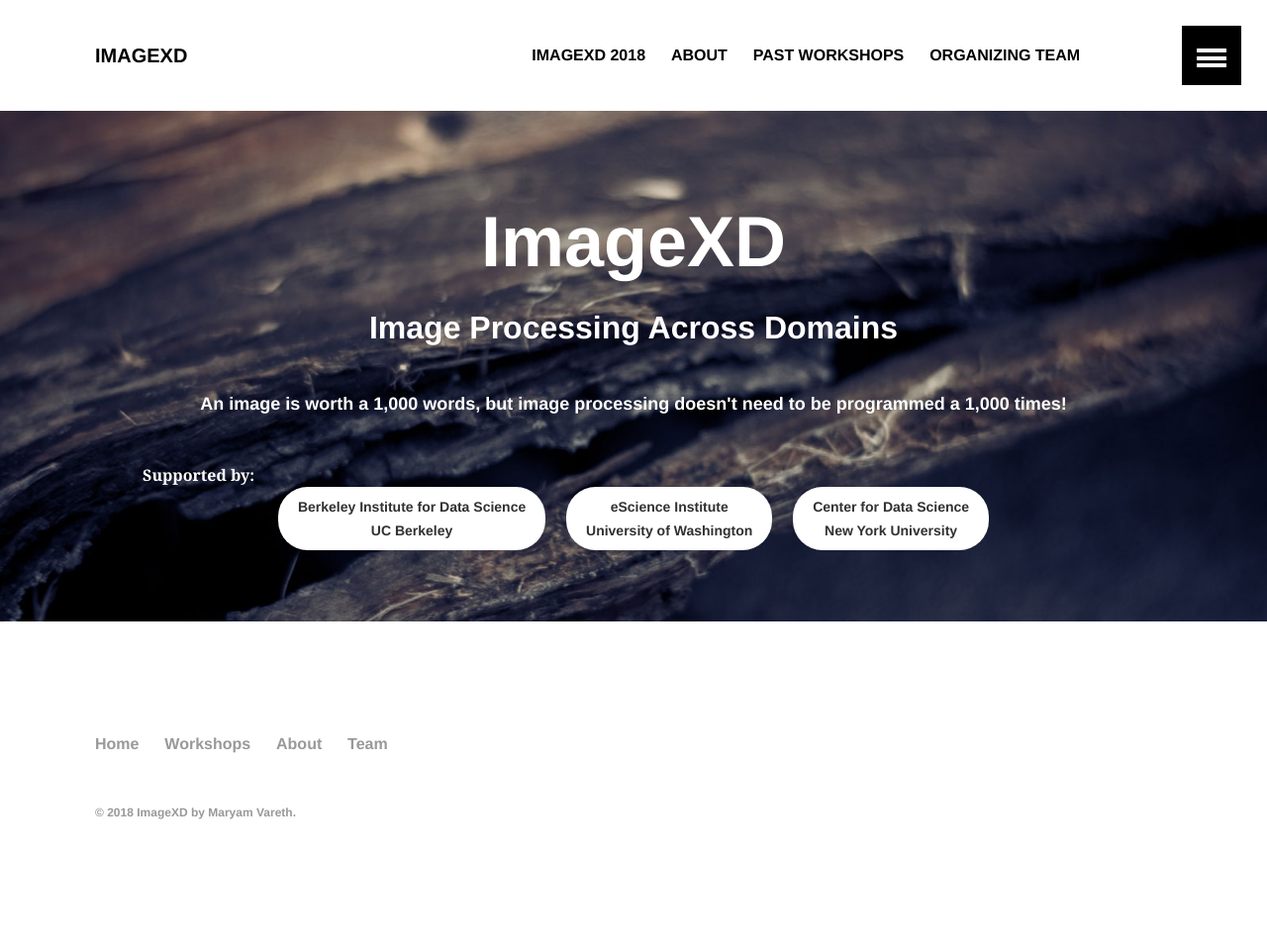
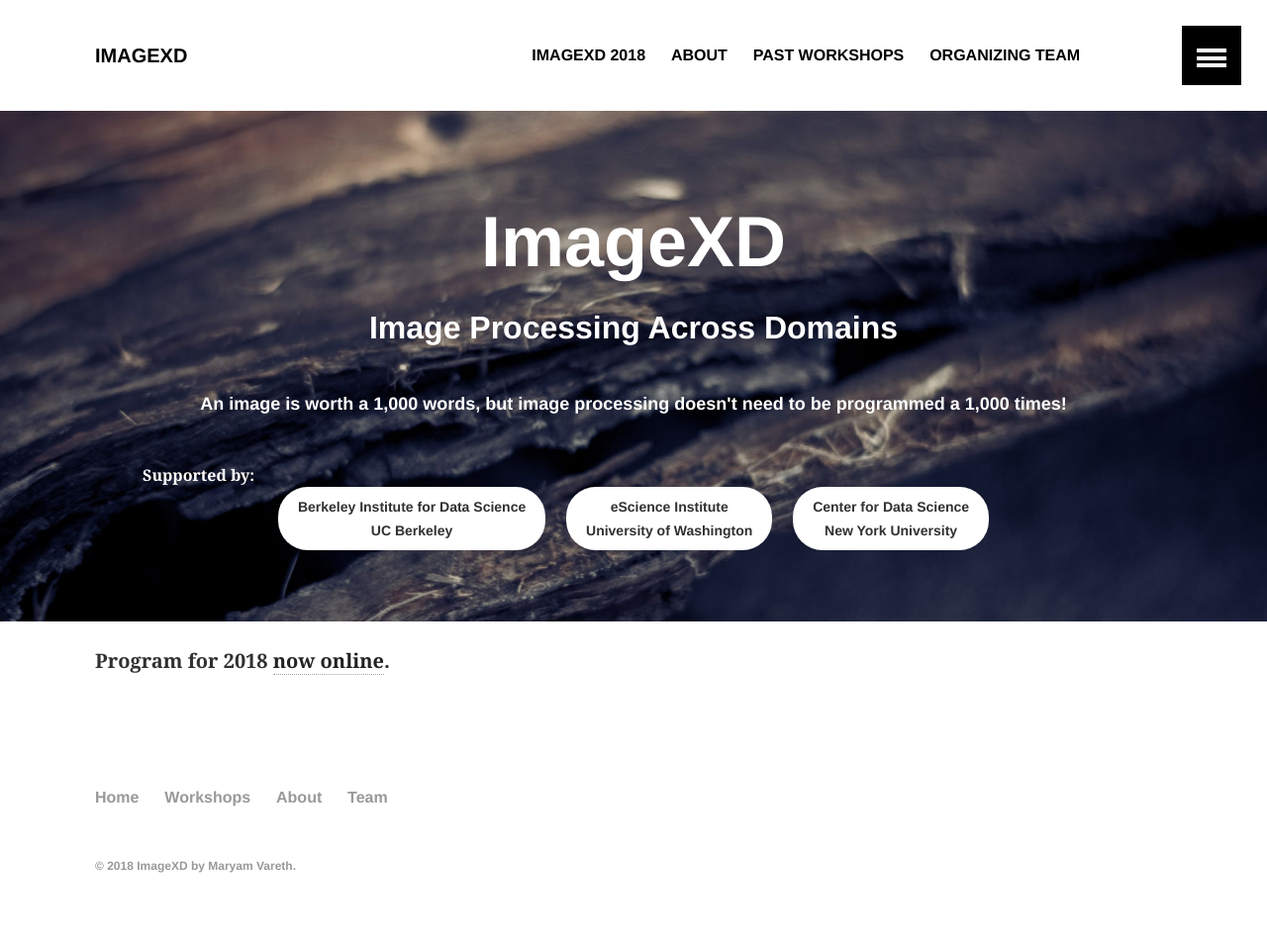
Before and after one commit to imagexd/imagexd.github.io, a Jekyll site: the page built from index.md, in a window 1280 px wide. Shown: the whole page at 99% size. Built offline with Jekyll 4.4.1, drawn with Linux system fonts in a browser that asks for light colours; before the commit the page ends 906 px from its top, so only the background shows below that.

Commit message:
Add link to 2018 program to front page.

```diff
--- a/index.md
+++ b/index.md
@@ -5,4 +5,6 @@ image:
   feature: wood-texture-1600x800.jpg
 ---
 
+Program for 2018 [now online](http://www.imagexd.org/programs/imagexd2018/).
+
 <!-- /.tiles -->
```
